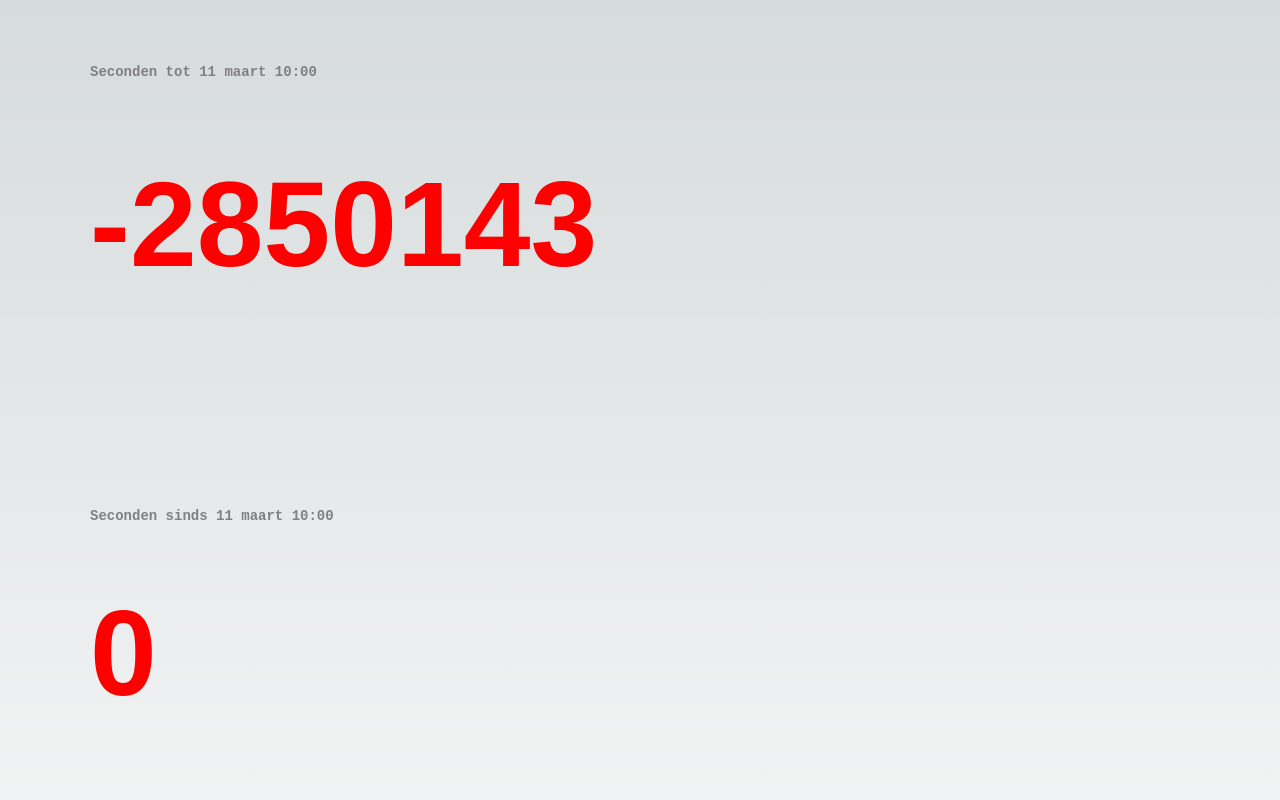
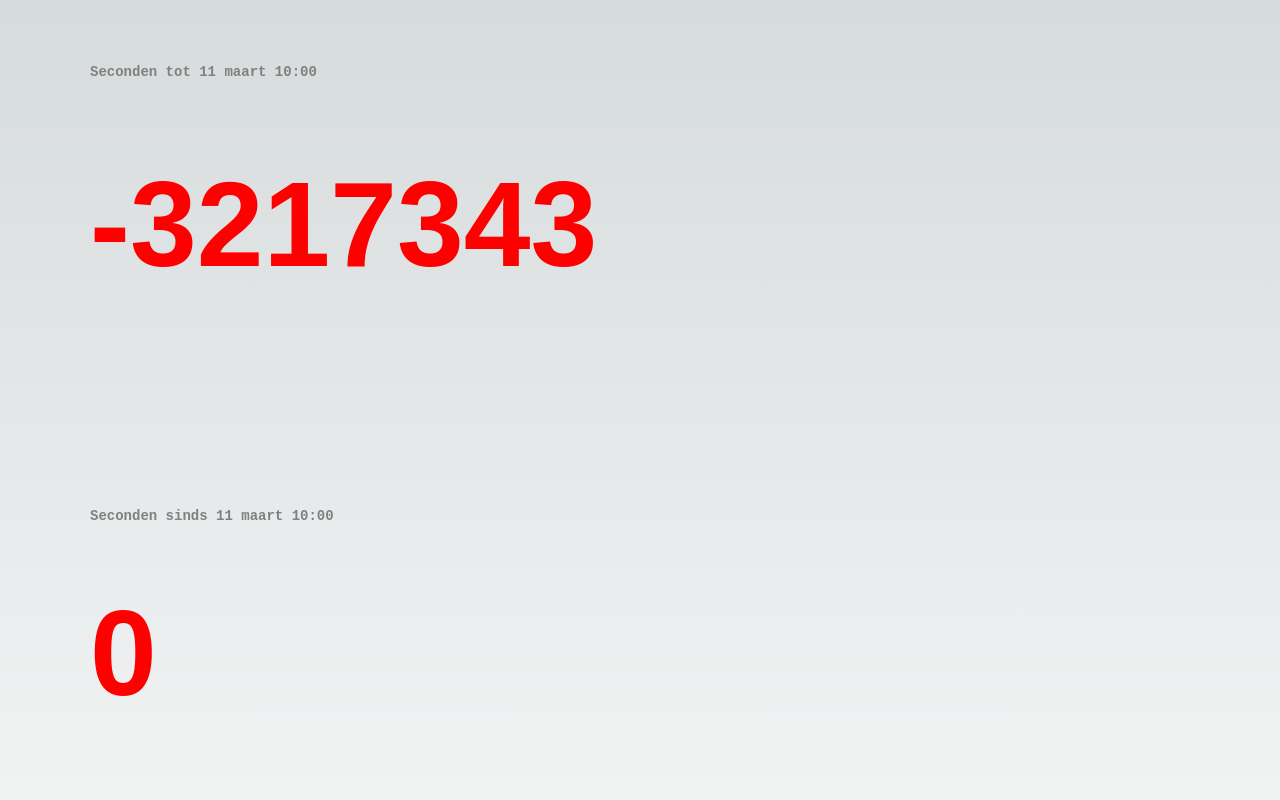
Before and after one commit to JeroenDerks/777600, a Next.js app: page / in a window 1280 px wide. Shown: the top 800 px of the page. Built offline with nearby package versions, Linux system fonts and the light colour scheme; a web font is replaced by a local one.

Commit message:
feat: change start time to today 1600

```diff
--- a/src/app/digital-play/page.tsx
+++ b/src/app/digital-play/page.tsx
@@ -6,7 +6,7 @@ import localFont from "next/font/local";
 
 // Font files can be colocated inside of `pages`
 const myFont = localFont({ src: "../../asset/DigitalPlay.ttf" });
-const startTime = 1710147600;
+const startTime = 1710514800;
 
 export default function Home() {
   const [currTime, setCurrTime] = useState<number>(0);
--- a/src/app/light/page.tsx
+++ b/src/app/light/page.tsx
@@ -6,7 +6,7 @@ import localFont from "next/font/local";
 
 // Font files can be colocated inside of `pages`
 const myFont = localFont({ src: "../../asset/digital_counter_7_italic.ttf" });
-const startTime = 1710147600;
+const startTime = 1710514800;
 
 export default function Home() {
   const [currTime, setCurrTime] = useState<number>(0);
--- a/src/app/open-24/page.tsx
+++ b/src/app/open-24/page.tsx
@@ -6,7 +6,7 @@ import localFont from "next/font/local";
 
 // Font files can be colocated inside of `pages`
 const myFont = localFont({ src: "../../asset/Open24Display.ttf" });
-const startTime = 1710147600;
+const startTime = 1710514800;
 
 export default function Home() {
   const [currTime, setCurrTime] = useState<number>(0);
--- a/src/app/page.tsx
+++ b/src/app/page.tsx
@@ -6,7 +6,7 @@ import localFont from "next/font/local";
 
 // Font files can be colocated inside of `pages`
 const myFont = localFont({ src: "../asset/digital_counter_7_italic.ttf" });
-const startTime = 1710147600;
+const startTime = 1710514800;
 
 export default function Home() {
   const [currTime, setCurrTime] = useState<number>(0);
@@ -25,9 +25,11 @@ export default function Home() {
           <div>
             <h5 className={styles.subTitle}>Seconden tot 11 maart 10:00 </h5>
             <br />
-            <h4 className={`${styles.title}  ${styles.bold}`}>
-              {currTime - startTime}
-            </h4>
+            {currTime && startTime && (
+              <h4 className={`${styles.title}  ${styles.bold}`}>
+                {currTime - startTime}
+              </h4>
+            )}
           </div>
           <br />
           <div style={{ gap: "64px", marginTop: 200 }}>
--- a/src/app/ticking-time-bomb/page.tsx
+++ b/src/app/ticking-time-bomb/page.tsx
@@ -6,7 +6,7 @@ import localFont from "next/font/local";
 
 // Font files can be colocated inside of `pages`
 const myFont = localFont({ src: "../../asset/TickingTimebombBB.ttf" });
-const startTime = 1710147600;
+const startTime = 1710514800;
 
 export default function Home() {
   const [currTime, setCurrTime] = useState<number>(0);
```
